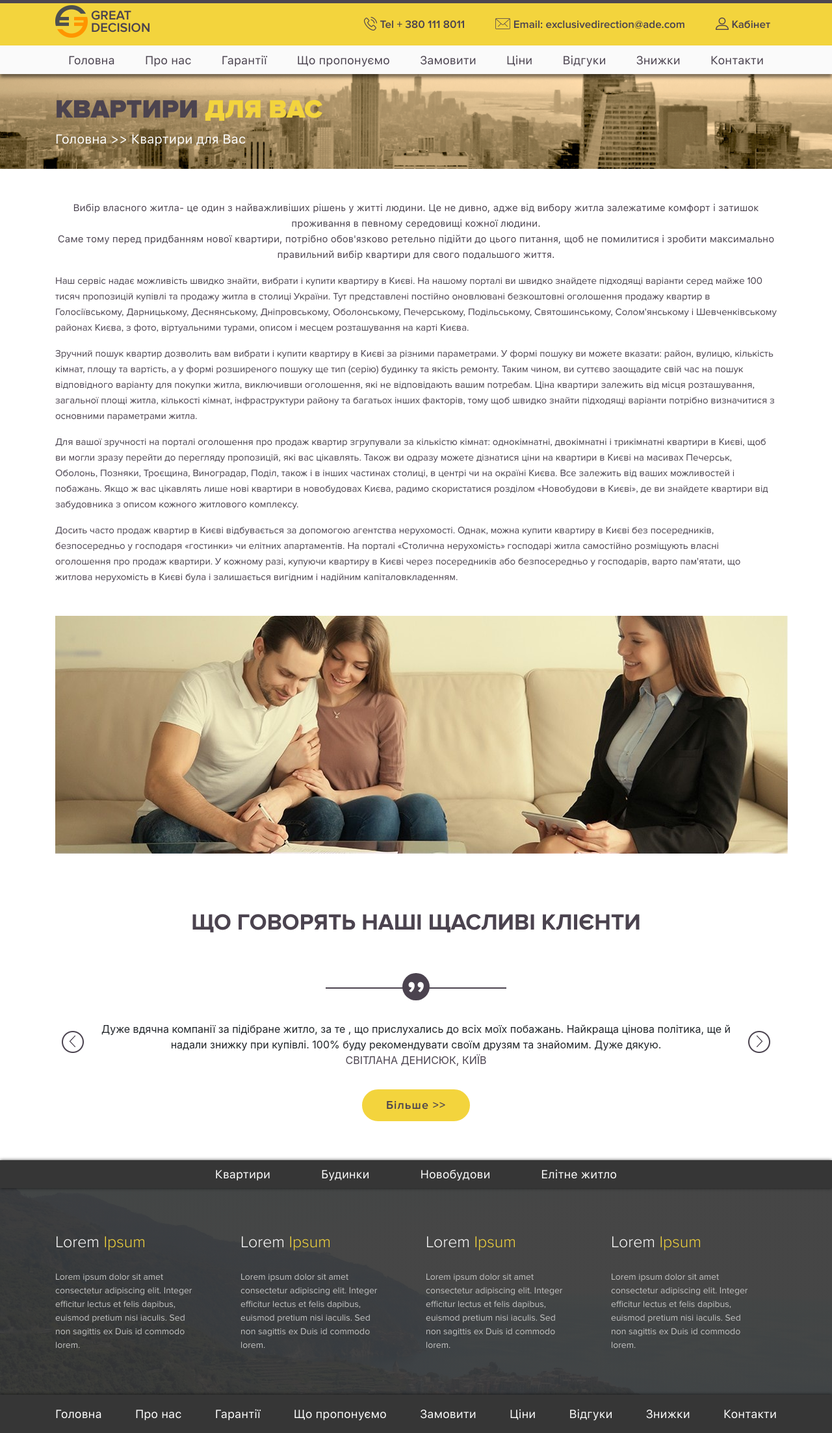
After one commit to everyt1me/GD, a Django app: page /about.html in a window 1280 px wide. The commit adds this page. Shown: the whole page at 65% size. Run offline with Django 3.2, Linux system fonts and the light colour scheme; some libraries are stand-ins or nearby versions.

Commit message:
added page about an d internal header

```diff
--- a/app/pages/urls.py
+++ b/app/pages/urls.py
@@ -3,4 +3,6 @@ from django.urls import path
 from . import views
 urlpatterns = [
     path('', views.index, name="index"),
+    path('index.html', views.index, name="index"),
+    path('about.html', views.about, name="about"),
 ]
--- a/app/pages/views.py
+++ b/app/pages/views.py
@@ -5,3 +5,9 @@ from django.shortcuts import render
 
 def index(request):
     return render(request, 'pages/index.html')
+
+
+def about(request):
+    data = {"header_h1": "КВАРТИРИ <span>ДЛЯ ВАС</span>",
+            "header_p": "Головна >> Квартири для Вас"}
+    return render(request, 'pages/about.html', context=data)
--- a/app/templates/base.html
+++ b/app/templates/base.html
@@ -11,7 +11,12 @@
 </head>
 
 <body>
+    {% if header_h1 %} <!-- якщо така змінна існує (не головна сторінка) - виводим внутрішній хедер  -->
+    {% include 'partials/_header_internal.html' %}
+    {% else %}
     {% include 'partials/_header.html' %}
+    {% endif %}
+
     {% block content %} {% endblock %}
     {% include 'partials/_review.html' %}
     {% include 'partials/_footer.html' %}
--- /dev/null
+++ b/app/templates/pages/about.html
@@ -0,0 +1,30 @@
+{% extends 'base.html' %}
+{% load static %}
+{% block content %}
+<section>
+    <div class="container">
+        <div class="row">
+            <div class="col-12 about">
+                <article class="my-5">
+                    <p class="text-title">
+                        Вибір власного житла- це один з найважливіших рішень у житті людини. Це не дивно, адже від вибору житла залежатиме комфорт і затишок проживання в певному середовищі кожної людини.<br>Саме тому перед придбанням нової квартири, потрібно обов'язково ретельно підійти до цього питання, щоб не помилитися і зробити максимально правильний вибір квартири для свого подальшого життя.
+                    </p>
+                    <p class="main-text">
+                        Наш сервіс надає можливість швидко знайти, вибрати і купити квартиру в Києві. На нашому порталі ви швидко знайдете підходящі варіанти серед майже 100 тисяч пропозицій купівлі та продажу житла в столиці України. Тут представлені постійно оновлювані безкоштовні оголошення продажу квартир в Голосіївському, Дарницькому, Деснянському, Дніпровському, Оболонському, Печерському, Подільському, Святошинському, Солом'янському і Шевченківському районах Києва, з фото, віртуальними турами, описом і месцем розташування на карті Києва.
+                    </p>
+                    <p class="main-text">
+                        Зручний пошук квартир дозволить вам вибрати і купити квартиру в Києві за різними параметрами. У формі пошуку ви можете вказати: район, вулицю, кількість кімнат, площу та вартість, а у формі розширеного пошуку ще тип (серію) будинку та якість ремонту. Таким чином, ви суттєво заощадите свій час на пошук відповідного варіанту для покупки житла, виключивши оголошення, які не відповідають вашим потребам. Ціна квартири залежить від місця розташування, загальної площі житла, кількості кімнат, інфраструктури району та багатьох інших факторів, тому щоб швидко знайти підходящі варіанти потрібно визначитися з основними параметрами житла.
+                    </p>
+                    <p class="main-text">
+                        Для вашої зручності на порталі оголошення про продаж квартир згрупували за кількістю кімнат: однокімнатні, двокімнатні і трикімнатні квартири в Києві, щоб ви могли зразу перейти до перегляду пропозицій, які вас цікавлять. Також ви одразу можете дізнатися ціни на квартири в Києві на масивах Печерськ, Оболонь, Позняки, Троєщина, Виноградар, Поділ, також і в інших частинах столиці, в центрі чи на окраїні Києва. Все залежить від ваших можливостей і побажань. Якщо ж вас цікавлять лише нові квартири в новобудовах Києва, радимо скористатися розділом «Новобудови в Києві», де ви знайдете квартири від забудовника з описом кожного житлового комплексу.
+                    </p>
+                    <p class="main-text">
+                        Досить часто продаж квартир в Києві відбувається за допомогою агентства нерухомості. Однак, можна купити квартиру в Києві без посередників, безпосередньо у господаря «гостинки» чи елітних апартаментів. На порталі «Столична нерухомість» господарі житла самостійно розміщують власні оголошення про продаж квартири. У кожному разі, купуючи квартиру в Києві через посередників або безпосередньо у господарів, варто пам'ятати, що житлова нерухомість в Києві була і залишається вигідним і надійним капіталовкладенням.
+                    </p>
+                </article>
+                <img src="{% static 'img/about/about.jpg' %}" alt="">
+            </div>
+        </div>
+    </div>
+</section>
+{% endblock %}
--- /dev/null
+++ b/app/templates/partials/_header_internal.html
@@ -0,0 +1,69 @@
+{% load static %}
+{% get_static_prefix as STATIC_PREFIX %}
+<header>
+    <div class="container-fluid header_2">
+
+        <div class="header_2_part_1">
+        </div>
+
+        <div class="header_2_part_2">
+            <div class="container">
+                <div class="row">
+                    <div class="col-5 logo">
+                        <a href="index.html">
+                            <img src="{{ STATIC_PREFIX }}img/Logo.png" alt="Logo">
+                            <span>GREAT <br> DECISION</span>
+                        </a>
+                    </div>
+                    <div class="col-7 contact">
+                        <div>
+                            <img src="{{ STATIC_PREFIX }}img/phone.png" alt="Phone">
+                            <p>Tel + 380 111 8011</p>
+                        </div>
+                        <div>
+                            <img src="{{ STATIC_PREFIX }}img/mail.png" alt="Mail">
+                            <p>Email: exclusivedirection@ade.com</p>
+                        </div>
+                        <div class="login">
+                            <img src="{{ STATIC_PREFIX }}img/login.png" alt="Login">
+                            <a href="#">Кабінет</a>
+                        </div>
+                    </div>
+                </div>
+            </div>
+        </div>
+
+        <div class="header_2_part_3">
+            <div class="container">
+                <div class="row">
+                    <div class="col-12  menu">
+                        <a href="/index.html">Головна</a>
+                        <a href="/about.html">Про нас</a>
+                        <a href="/guarantee.html">Гарантії</a>
+                        <a href="">Що пропонуємо</a>
+                        <a href="">Замовити</a>
+                        <a href="">Ціни</a>
+                        <a href="">Відгуки</a>
+                        <a href="/discounts.html">Знижки</a>
+                        <a href="">Контакти</a>
+                    </div>
+                </div>
+            </div>
+        </div>
+
+        <div class="header_2_part_4">
+            <div class="container">
+                <div class="row">
+                    <div class="col-12">
+                        <h1>
+                            {{ header_h1|safe }}
+                        </h1>
+                        <p>
+                            {{ header_p|safe }}
+                        </p>
+                    </div>
+                </div>
+            </div>
+        </div>
+    </div>
+</header>
```
